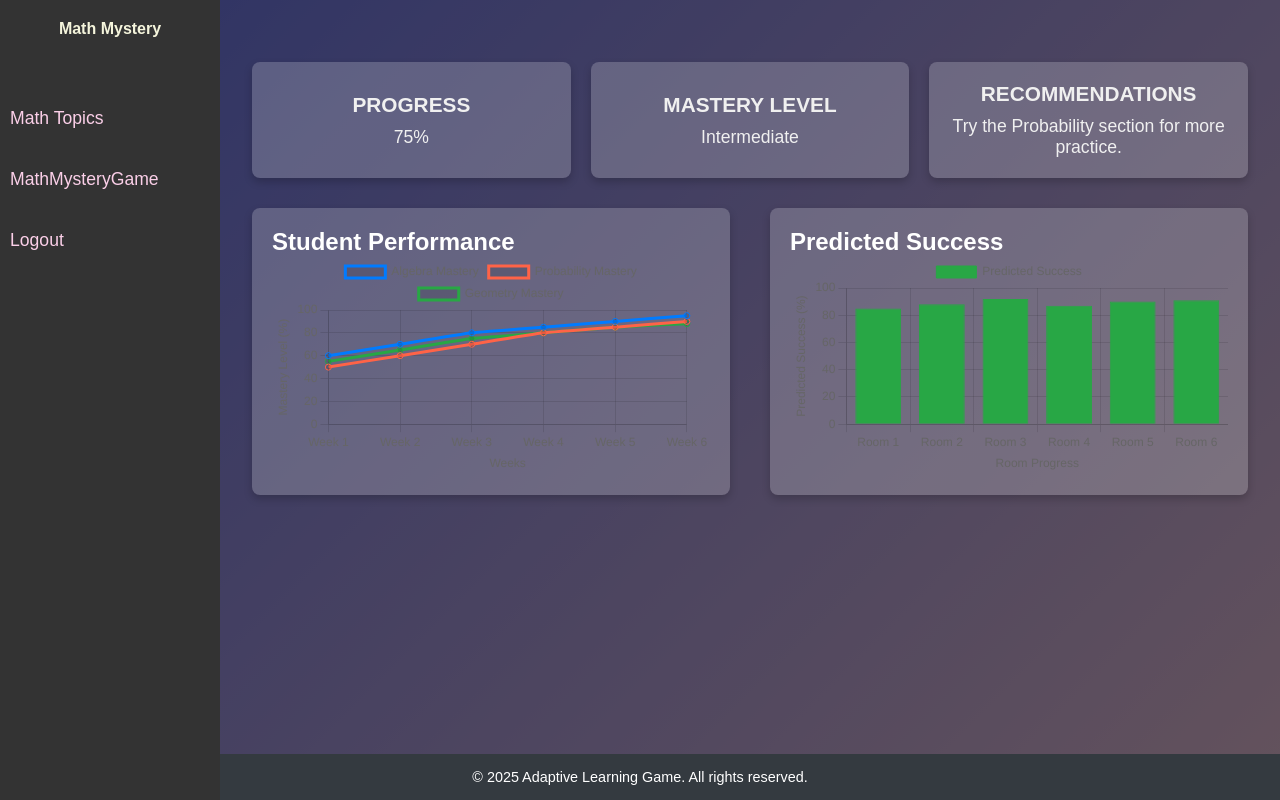
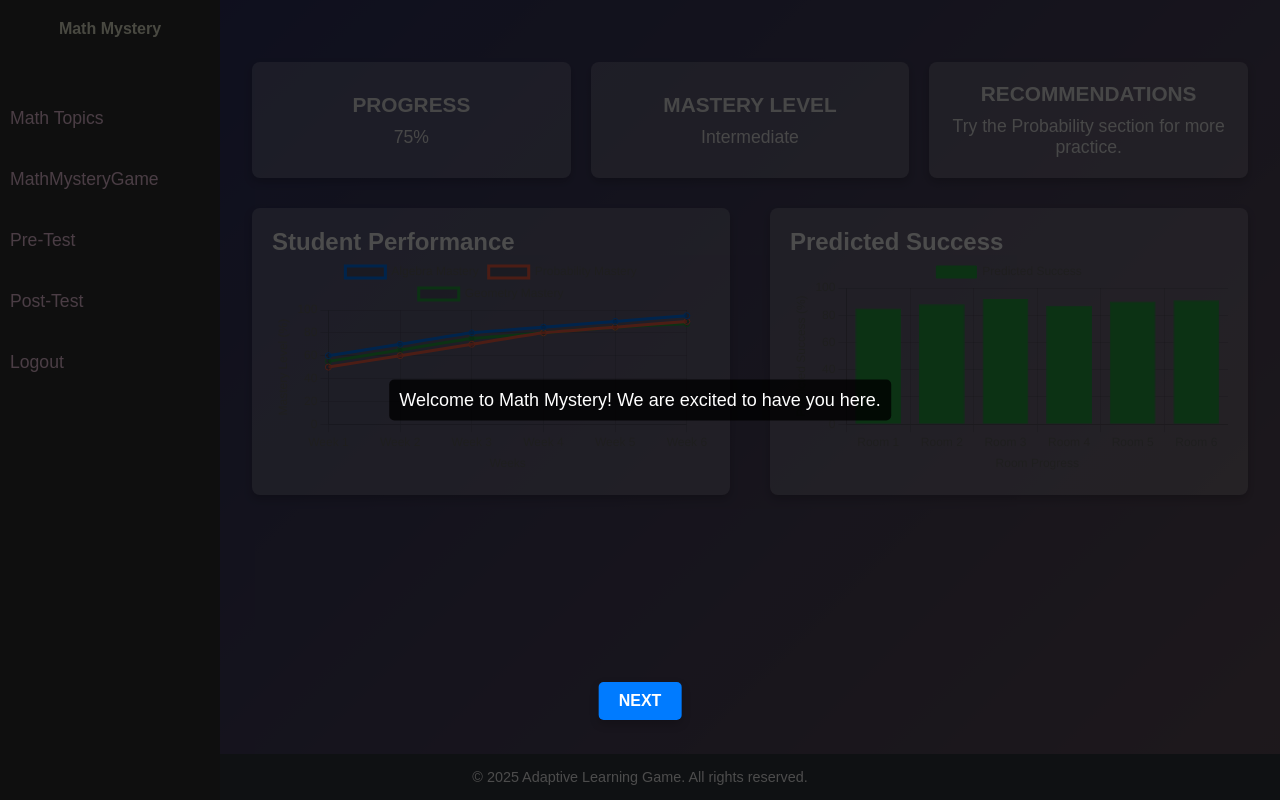
Before and after one commit to Ycy97/MathMysteryFinal, a Flask app: page /dashboard in a window 1280 px wide. Run offline with Flask 3, Linux system fonts and the light colour scheme; parts of the project's set-up code (start-up, migrations or seed data) failed here and were passed over.

Commit message:
Added navigation in dashboard for new user

```diff
--- a/app.py
+++ b/app.py
@@ -34,7 +34,15 @@ def login():
 
 @app.route('/dashboard', methods=['GET'])
 def dashboard():
-    return render_template('dashboard.html')  # or return your dashboard view
+    return render_template('dashboard.html')
+
+@app.route('/pretest', methods=['GET'])
+def pretest():
+    return render_template('pretest.html')
+
+@app.route('/posttest', methods=['GET'])
+def posttest():
+    return render_template('posttest.html')
 
 @app.route('/signupUser', methods=['POST'])
 def gameSignup():
--- a/templates/dashboard.html
+++ b/templates/dashboard.html
@@ -6,17 +6,68 @@
     <title>Adaptive Learning Dashboard</title>
     <link rel="stylesheet" href="{{ url_for('static', filename='dashboard.css') }}">
     <script src="https://cdn.jsdelivr.net/npm/chart.js"></script>
+    <style>
+        /* Overlay for step-by-step navigation */
+        .overlay {
+            position: fixed;
+            top: 0;
+            left: 0;
+            width: 100%;
+            height: 100%;
+            background: rgba(0, 0, 0, 0.7);
+            display: none;
+            z-index: 1000;
+        }
+
+        .highlight {
+            position: absolute;
+            background: rgba(255, 255, 255, 0.9);
+            border: 2px solid #007bff;
+            border-radius: 5px;
+            z-index: 1001;
+        }
+
+        .step-text {
+            position: absolute;
+            color: #fff;
+            font-size: 18px;
+            background: rgba(0, 0, 0, 0.8);
+            padding: 10px;
+            border-radius: 5px;
+            z-index: 1002;
+        }
+
+        .step-navigation {
+            position: fixed;
+            bottom: 10%;
+            left: 50%;
+            transform: translateX(-50%);
+            z-index: 1002;
+        }
+
+        .step-navigation button {
+            background: #007bff;
+            color: white;
+            border: none;
+            padding: 10px 20px;
+            font-size: 16px;
+            border-radius: 5px;
+            cursor: pointer;
+        }
+    </style>
 </head>
 <body>
     <!-- Left Navigation Panel -->
     <div class="left-panel">
         <header>
-            <a style = "color: beige; text-decoration: none;font-weight:bolder;">Math Mystery</a>
+            <a style="color: beige; text-decoration: none; font-weight: bolder;">Math Mystery</a>
         </header>
         <nav>
             <ul>
                 <li><a href="">Math Topics</a></li>
                 <li><a href="">MathMysteryGame</a></li>
+                <li><a href="{{ url_for('pretest') }}">Pre-Test</a></li>
+                <li><a href="{{ url_for('posttest') }}">Post-Test</a></li>
                 <li><a onclick="logout()">Logout</a></li>
             </ul>
         </nav>
@@ -49,6 +100,14 @@
                 <canvas id="prediction-chart"></canvas>
             </div>
         </section>
+    </div>
+
+    <div class="overlay" id="overlay">
+        <div class="highlight" id="highlight"></div>
+        <div class="step-text" id="step-text"></div>
+        <div class="step-navigation" id="step-navigation">
+            <button onclick="nextStep()">Next</button>
+        </div>
     </div>
 
     <footer>
@@ -164,6 +223,100 @@
         });
 
     </script>
+
+    <script>
+        // Step-by-Step Navigation Data
+        const steps = [
+            {
+                text: 'Welcome to Math Mystery! We are excited to have you here.',
+            },
+            {
+                text: 'This is your dashboard where you can track your progress and find learning resources.',
+            },
+            {
+                element: document.querySelector('a[href="{{ url_for("pretest") }}"]'),
+                text: 'Start with the Pre-Test to assess your prior knowledge.',
+            },
+            {
+                element: document.querySelector('a[href=""]'), // Assuming the game link is the second link
+                text: 'Next, play the Math Mystery Game to improve your skills.',
+            },
+            {
+                element: document.querySelector('a[href="{{ url_for("posttest") }}"]'),
+                text: 'After completing the game, take the Post-Test to evaluate your progress.',
+            },
+            {
+                element: document.querySelector('a[onclick="logout()"]'),
+                text: 'Finally, use the Logout link to exit the dashboard safely.',
+            }
+        ];
+
+        let currentStep = 0;
+
+        function showStep(stepIndex) {
+            const overlay = document.getElementById('overlay');
+            const highlight = document.getElementById('highlight');
+            const stepText = document.getElementById('step-text');
+
+            if (stepIndex >= steps.length) {
+                overlay.style.display = 'none'; // End guide
+                return;
+            }
+
+            const step = steps[stepIndex];
+            overlay.style.display = 'block';
+
+            if (step.element) {
+                const rect = step.element.getBoundingClientRect();
+
+                highlight.style.width = `${rect.width}px`;
+                highlight.style.height = `${rect.height}px`;
+                highlight.style.top = `${rect.top + window.scrollY}px`;
+                highlight.style.left = `${rect.left + window.scrollX}px`;
+                highlight.style.display = 'block';
+            } else {
+                highlight.style.display = 'none'; // Hide highlight if no element
+            }
+
+            stepText.textContent = step.text;
+            stepText.style.top = step.element
+                ? `${rect.top + rect.height + 10 + window.scrollY}px`
+                : '50%';
+            stepText.style.left = step.element
+                ? `${rect.left + window.scrollX}px`
+                : '50%';
+            stepText.style.transform = step.element ? 'none' : 'translate(-50%, -50%)';
+        }
+
+        function nextStep() {
+            currentStep++;
+            showStep(currentStep);
+        }
+
+        // Function to check if the user is new
+        function checkNewUser() {
+            const isNewUser = sessionStorage.getItem('isNewUser');
+            if (!isNewUser) {
+                // First time user: Show navigation and mark as not new
+                sessionStorage.setItem('isNewUser', 'false');
+                showStep(currentStep);
+            } else {
+                // Returning user: Skip navigation
+                document.getElementById('overlay').style.display = 'none';
+            }
+        }
+
+        // Start the step-by-step navigation if the user is new
+        window.onload = () => {
+            checkNewUser();
+        };
+
+        function logout() {
+            sessionStorage.clear(); // Clear session storage on logout
+            window.location.href = "{{ url_for('login') }}";
+        }
+    </script>
+
     <script>
         const loginUrl = "{{ url_for('login') }}";
         function logout() {
```
Also changed, not shown: templates/posttest.html (added), templates/pretest.html (added).
